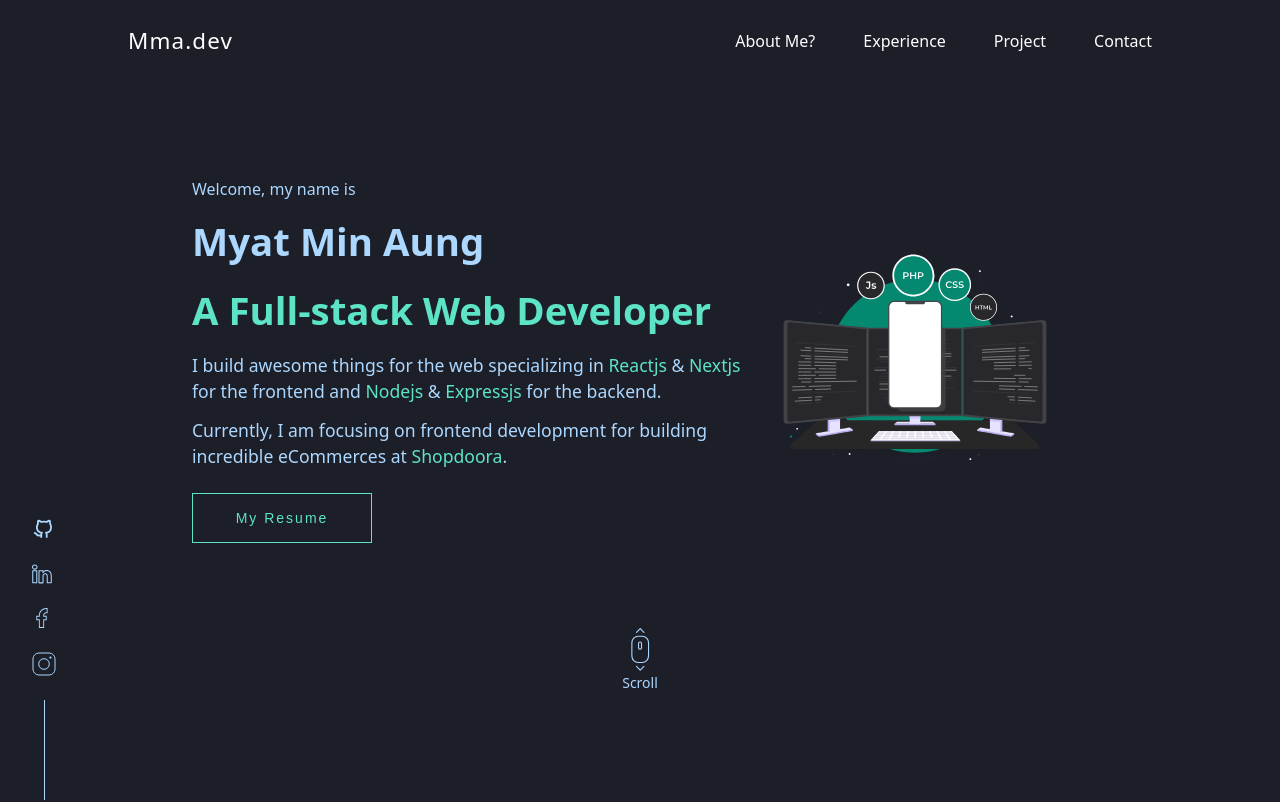
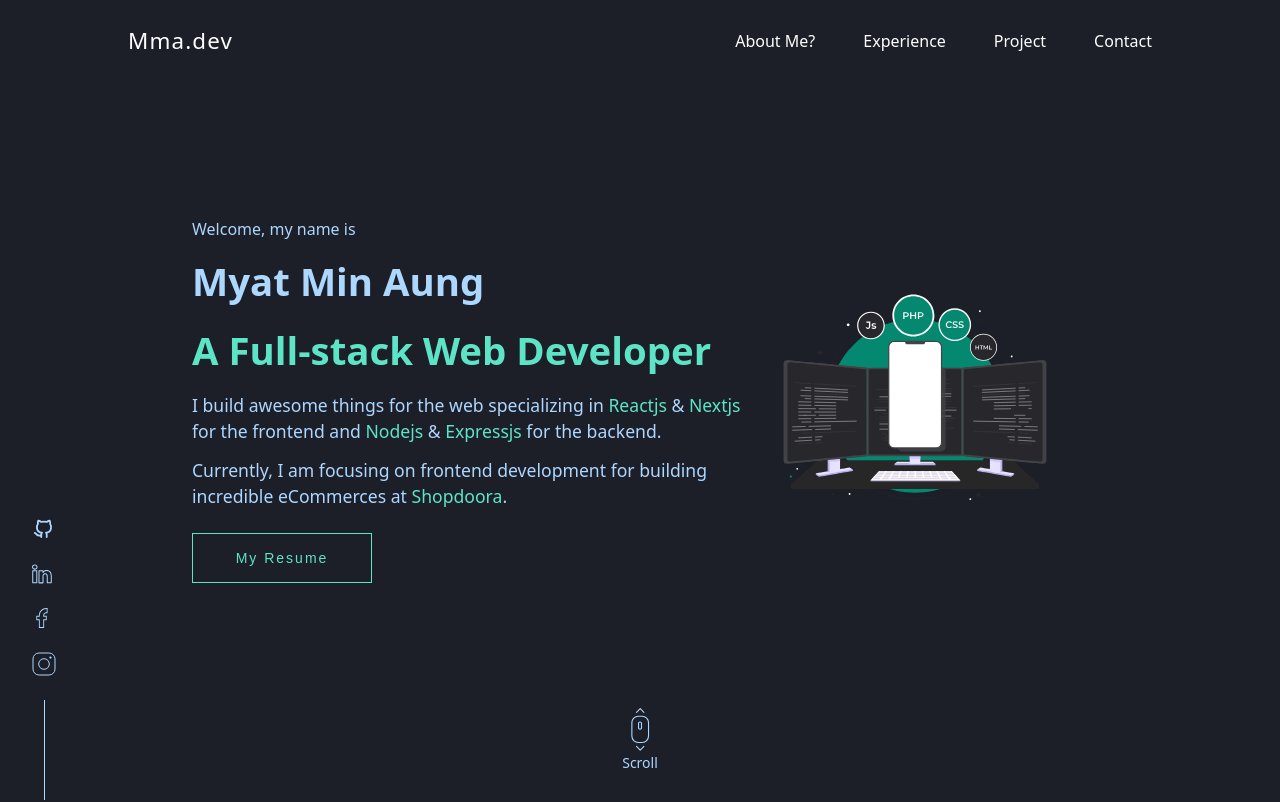
Before and after one commit to myatminag/myatminaung.v1, a Next.js app: page / in a window 1280 px wide. Shown: the top 802 px of the page. Built offline with nearby package versions, Linux system fonts and the light colour scheme.

Commit message:
fix: hero section padding

```diff
--- a/components/HeroSection.jsx
+++ b/components/HeroSection.jsx
@@ -13,7 +13,7 @@ const HeroSection = ({ homeRef, aboutRef }) => {
     const router = useRouter();
 
     return (
-        <section ref={homeRef} className="pb-[5rem] lg:pb-0 lg:px-[15%] relative">
+        <section ref={homeRef} className="lg:px-[15%] relative">
             <div className="hidden lg:block lg:absolute lg:bottom-10 lg:left-[50%] lg:translate-x-[-50%]">
                 <motion.div
                     onClick={() => scrollToSection(aboutRef)}
@@ -33,7 +33,7 @@ const HeroSection = ({ homeRef, aboutRef }) => {
                     </p>
                 </motion.div>
             </div>
-            <div className="max-w-[1240px] min-h-[90vh] lg:mx-auto lg:flex lg:justify-center lg:items-center">
+            <div className="max-w-[1240px] min-h-[100vh] w-full h-full lg:mx-auto lg:flex lg:justify-center lg:items-center">
                 <div className="w-[100%] lg:flex lg:items-center lg:justify-evenly">
                     <div className="block lg:hidden">
                         <AnimationLottie />
```
